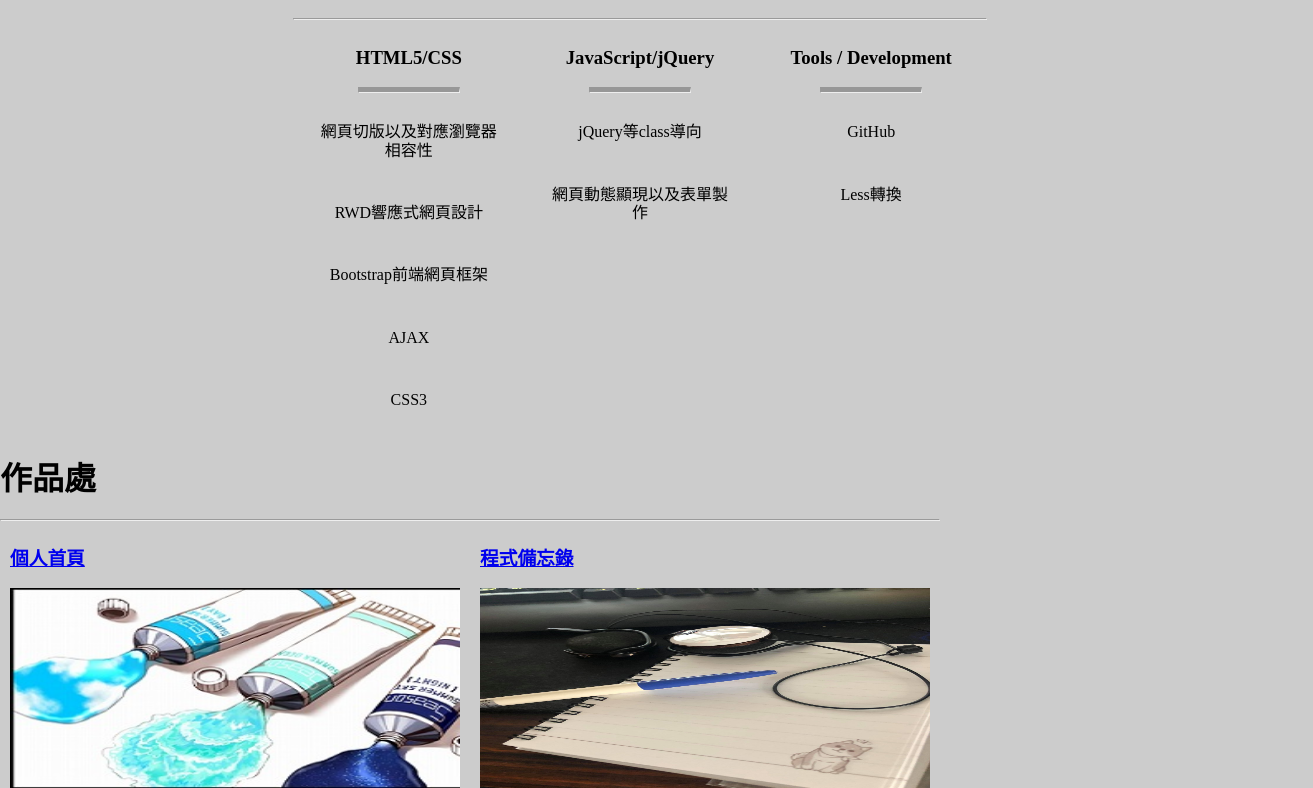
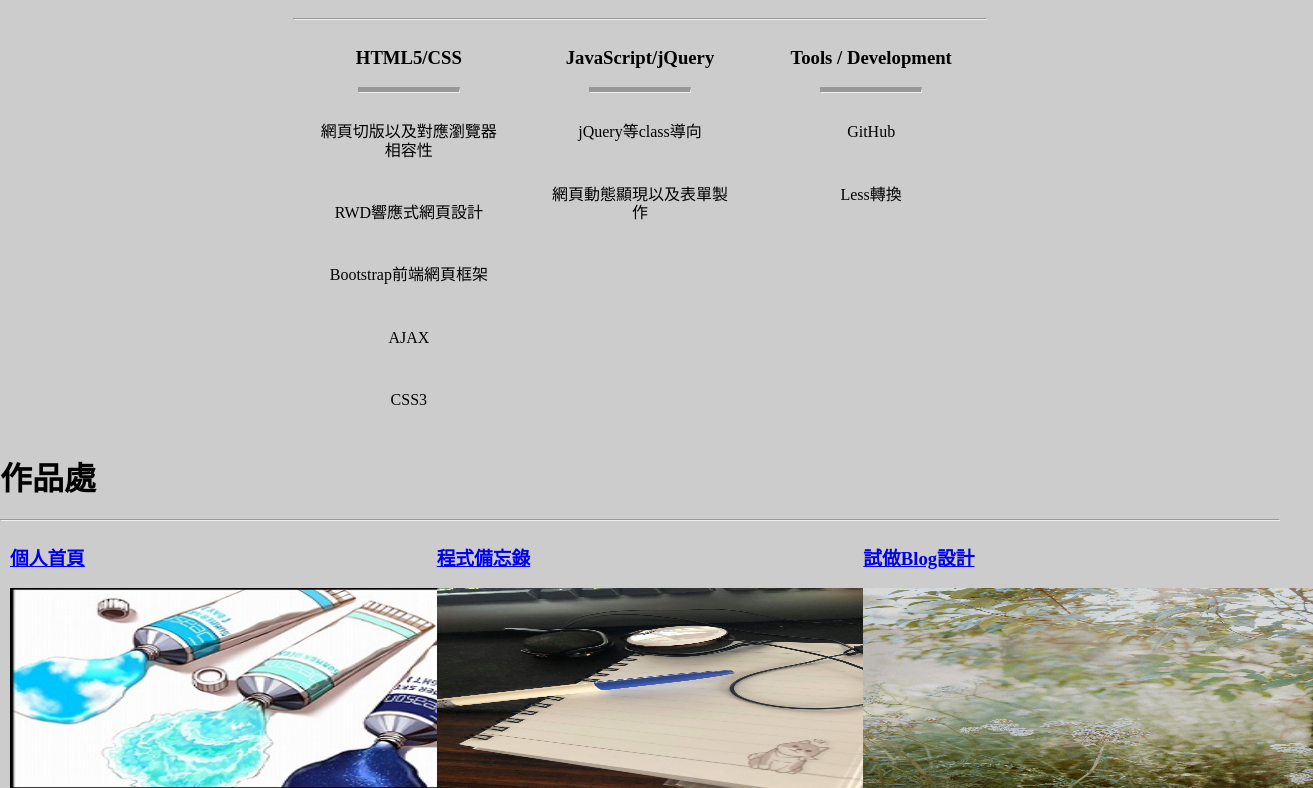
Before and after one commit to yutafu/yutafu.github.io, a plain HTML site: page index.html in a window 1280 px wide. Shown: the part 700-1488 px from the top of the page, 1313 px wide, since content can reach past the window. Drawn offline with Linux system fonts and the light colour scheme.

Commit message:
Add files via upload

```diff
--- a/index.html
+++ b/index.html
@@ -74,15 +74,20 @@
 		  <hr />
 		  <div class="foter clearfix">
 			  <div class="row">
-            <div class="col-6"><a href="https://yutafu.github.io/?fbclid=IwAR2YszUkr_omSH3TnlPI4pViuAnAhwFScPgNA7ru2a1uZMnzrcpUQH2YTis">
+            <div class="col-4"><a href="https://yutafu.github.io/?fbclid=IwAR2YszUkr_omSH3TnlPI4pViuAnAhwFScPgNA7ru2a1uZMnzrcpUQH2YTis">
               <h3>個人首頁</h3>
 			<img src="jpg/c5hi.jpg" width="450" height="200" alt="">
 		</a></div>
 
-            <div class="col-6"><a href="https://yutafu.github.io/Memorandum/">
+            <div class="col-4"><a href="https://yutafu.github.io/Memorandum/">
               <h3>程式備忘錄</h3>
 			<img src="jpg/home.jpg"  width="450" height="200"alt="">
 		 </a></div>
+
+		 <div class="col-4"><a href="https://yutafu.github.io/Blog4577/">
+			<h3>試做Blog設計</h3>
+		  <img src="jpg/t42g.jpg" width="450" height="200" alt="">
+	  </a></div>
 		</div>
 	</div>
 
```
Also changed, not shown: jpg/t42g.jpg (added).
